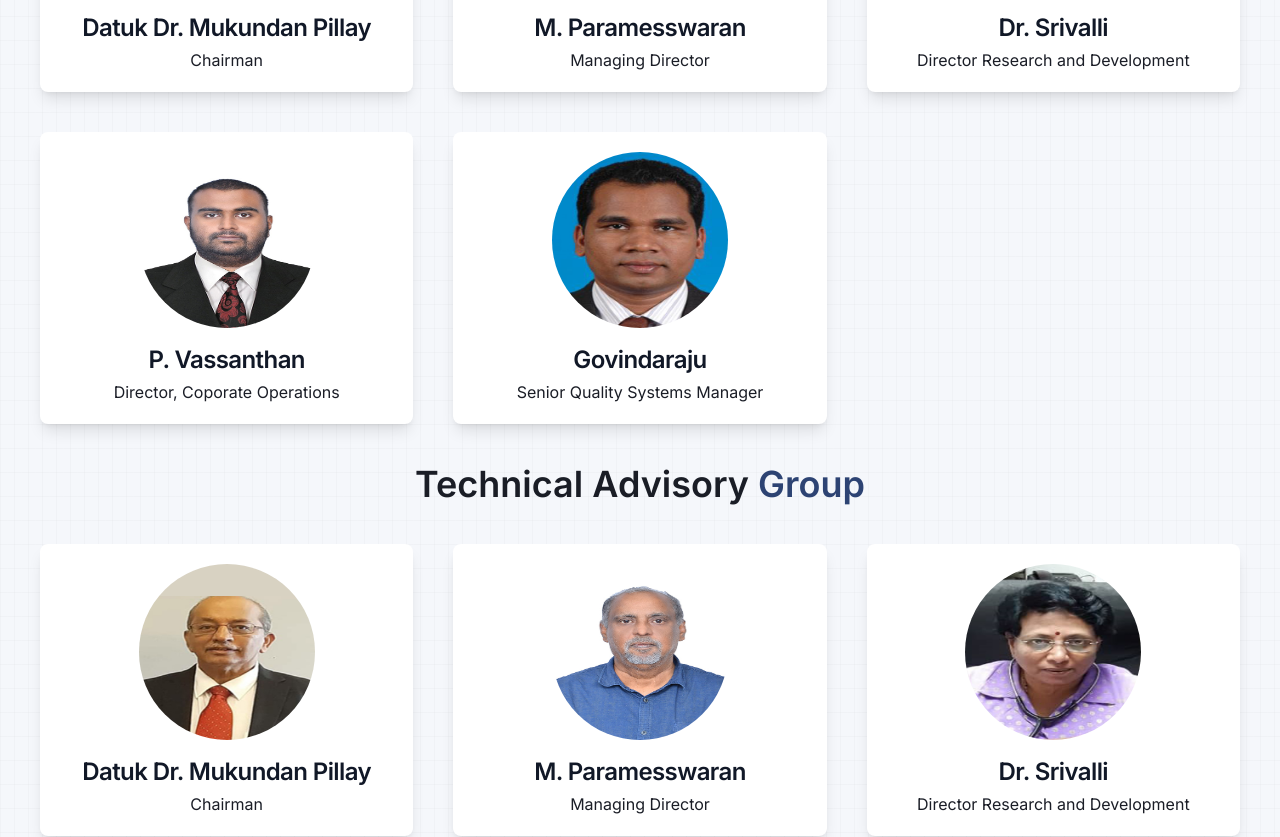
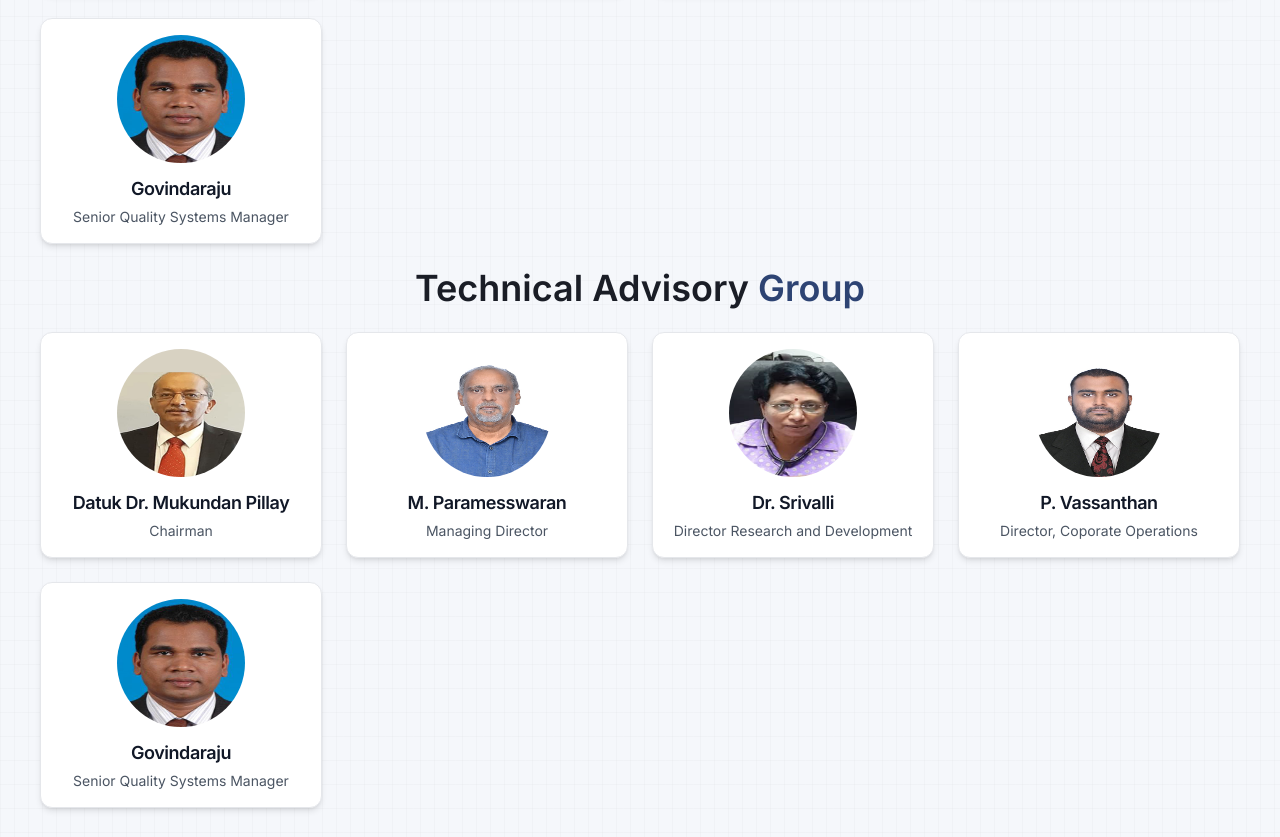
Before and after one commit to sai-ram-kaushik/byon-biomedic-website, a React (Vite) app: page /team in a window 1280 px wide. Shown: the part 440-1277 px from the top of the page. Built offline with nearby package versions, Linux system fonts and the light colour scheme.

Commit message:
team design

```diff
--- a/src/pages/Team.jsx
+++ b/src/pages/Team.jsx
@@ -1,25 +1,24 @@
 import React, { useState, useEffect } from "react";
 import TransitionEffect from "../utils/TransitionEffect";
-import { motion, useAnimation } from "framer-motion";
+import { motion } from "framer-motion";
 
 const Team = ({ about }) => {
    const { teamMembersPartOne, teamMembersPartSecond, advisoryGroupPartOne, advisoryGroupPartSecond } = about;
    const [selectedMember, setSelectedMember] = useState(null);
-   const controls = useAnimation();
+   const [scrollTriggered, setScrollTriggered] = useState(false);
 
    const teamMembers = [...teamMembersPartOne, ...teamMembersPartSecond];
    const advisoryMembers = [...advisoryGroupPartOne, ...advisoryGroupPartSecond];
 
    useEffect(() => {
-      const handleScroll = () => {
-         const section = document.getElementById("technical-advisory-group");
-         if (section && window.scrollY + window.innerHeight >= section.offsetTop + 100) {
-            controls.start("visible");
-         }
-      };
-      window.addEventListener("scroll", handleScroll);
-      return () => window.removeEventListener("scroll", handleScroll);
-   }, [controls]);
+      if (!scrollTriggered) {
+         const timer = setTimeout(() => {
+            document.getElementById("technical-advisory-group").scrollIntoView({ behavior: "smooth" });
+            setScrollTriggered(true);
+         }, 1000);
+         return () => clearTimeout(timer);
+      }
+   }, [scrollTriggered]);
 
    const fadeIn = {
       hidden: { opacity: 0, y: 20 },
@@ -31,43 +30,43 @@ const Team = ({ about }) => {
          <TransitionEffect />
 
          {/* Our Team Section */}
-         <motion.div className="flex items-center justify-center w-full py-10" variants={fadeIn}>
+         <motion.div className="flex items-center justify-center w-full py-6" variants={fadeIn}>
             <h3 className="text-3xl lg:text-4xl font-heading font-bold">
                Our <span>Team</span>
             </h3>
          </motion.div>
 
-         <motion.div className="grid grid-cols-1 md:grid-cols-2 lg:grid-cols-3 gap-10" variants={fadeIn}>
+         <motion.div className="grid grid-cols-1 md:grid-cols-2 lg:grid-cols-4 gap-6" variants={fadeIn}>
             {teamMembers.map((member, idx) => (
                <motion.div
                   key={idx}
-                  className="text-center bg-white p-5 rounded-lg shadow-lg hover:shadow-xl cursor-pointer transform transition-transform duration-300 hover:scale-105"
+                  className="text-center bg-white p-4 rounded-xl shadow-md hover:shadow-lg cursor-pointer transform transition-transform duration-300 hover:scale-105 border border-gray-200 backdrop-blur-md"
                   onClick={() => setSelectedMember(member)}
                   whileHover={{ scale: 1.05 }}>
-                  <img className="mx-auto mb-4 w-44 h-44 rounded-full transition-transform" src={member.imageUrl} alt={member.name} />
-                  <h3 className="mb-1 text-2xl font-bold tracking-tight text-gray-900">{member.name}</h3>
-                  <p>{member.designation}</p>
+                  <img className="mx-auto mb-3 w-32 h-32 rounded-full transition-transform" src={member.imageUrl} alt={member.name} />
+                  <h3 className="mb-1 text-lg font-bold tracking-tight text-gray-900">{member.name}</h3>
+                  <p className="text-sm text-gray-600">{member.designation}</p>
                </motion.div>
             ))}
          </motion.div>
 
          {/* Technical Advisory Group Section */}
-         <motion.div id="technical-advisory-group" className="flex items-center justify-center w-full py-10" initial="hidden" animate={controls} variants={fadeIn}>
+         <motion.div id="technical-advisory-group" className="flex items-center justify-center w-full py-6" variants={fadeIn}>
             <h3 className="text-3xl lg:text-4xl font-heading font-bold">
                Technical Advisory <span>Group</span>
             </h3>
          </motion.div>
 
-         <motion.div className="grid grid-cols-1 md:grid-cols-2 lg:grid-cols-3 gap-10" initial="hidden" animate={controls} variants={fadeIn}>
+         <motion.div className="grid grid-cols-1 md:grid-cols-2 lg:grid-cols-4 gap-6" variants={fadeIn}>
             {advisoryMembers.map((member, idx) => (
                <motion.div
                   key={idx}
-                  className="text-center bg-white p-5 rounded-lg shadow-lg hover:shadow-xl cursor-pointer transform transition-transform duration-300 hover:scale-105"
+                  className="text-center bg-white p-4 rounded-xl shadow-md hover:shadow-lg cursor-pointer transform transition-transform duration-300 hover:scale-105 border border-gray-200 backdrop-blur-md"
                   onClick={() => setSelectedMember(member)}
                   whileHover={{ scale: 1.05 }}>
-                  <img className="mx-auto mb-4 w-44 h-44 rounded-full transition-transform" src={member.imageUrl} alt={member.name} />
-                  <h3 className="mb-1 text-2xl font-bold tracking-tight text-gray-900">{member.name}</h3>
-                  <p>{member.designation}</p>
+                  <img className="mx-auto mb-3 w-32 h-32 rounded-full transition-transform" src={member.imageUrl} alt={member.name} />
+                  <h3 className="mb-1 text-lg font-bold tracking-tight text-gray-900">{member.name}</h3>
+                  <p className="text-sm text-gray-600">{member.designation}</p>
                </motion.div>
             ))}
          </motion.div>
@@ -77,11 +76,11 @@ const Team = ({ about }) => {
             <div className="fixed inset-0 flex items-center justify-center bg-black bg-opacity-50">
                <div className="bg-white p-6 rounded-lg max-w-md relative">
                   <button className="absolute top-2 right-2 text-gray-500 hover:text-gray-800" onClick={() => setSelectedMember(null)}>✖</button>
-                  <img className="w-32 h-32 mx-auto rounded-full" src={selectedMember.imageUrl} alt={selectedMember.name} />
-                  <h2 className="text-xl font-bold mt-3">{selectedMember.name}</h2>
-                  <p className="text-gray-700">{selectedMember.designation}</p>
-                  <p className="mt-2">{selectedMember.bio}</p>
-                  <button className="mt-4 px-4 py-2 bg-blue-600 text-white rounded hover:bg-blue-700" onClick={() => setSelectedMember(null)}>Close</button>
+                  <img className="w-28 h-28 mx-auto rounded-full" src={selectedMember.imageUrl} alt={selectedMember.name} />
+                  <h2 className="text-lg font-bold mt-2">{selectedMember.name}</h2>
+                  <p className="text-gray-700 text-sm">{selectedMember.designation}</p>
+                  <p className="mt-2 text-sm">{selectedMember.bio}</p>
+                  <button className="mt-4 px-4 py-2 bg-blue-600 text-white rounded hover:bg-blue-700 text-sm" onClick={() => setSelectedMember(null)}>Close</button>
                </div>
             </div>
          )}
```
